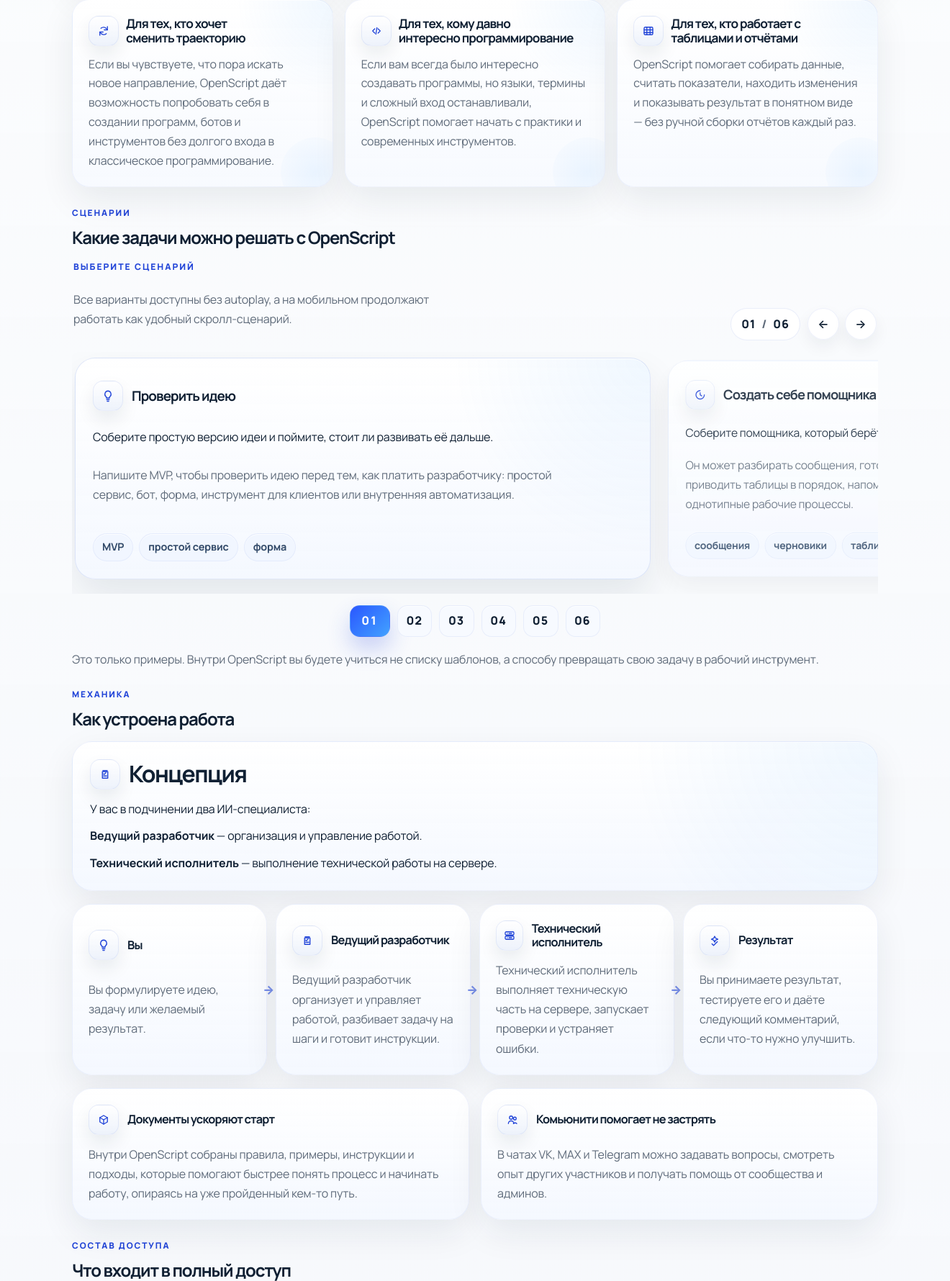
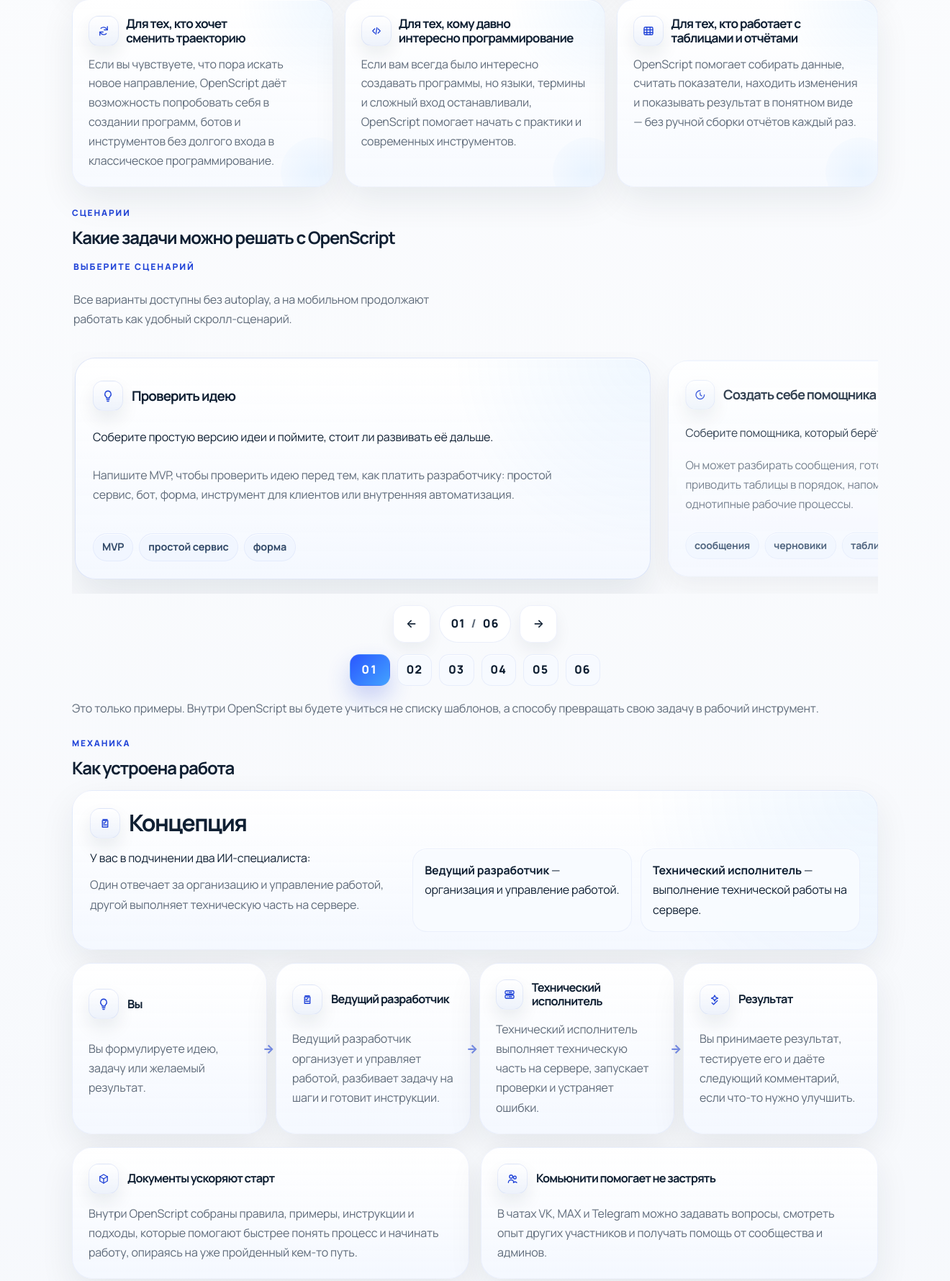
Before and after one commit to MaksimUnimax/ai-starter-community, a FastAPI app: page / in a window 1320 px wide; the page is wider, and only the part inside the window is pictured. Shown: the part 1283-3063 px from the top of that part at 72% size. Run offline with FastAPI, Linux system fonts and the light colour scheme.

Commit message:
Rebalance offer, carousel controls, and concept card

```diff
--- a/source/app/public_landing/templates/index.html
+++ b/source/app/public_landing/templates/index.html
@@ -199,21 +199,6 @@
             <p class="panel-kicker">Выберите сценарий</p>
             <p class="muted">Все варианты доступны без autoplay, а на мобильном продолжают работать как удобный скролл-сценарий.</p>
           </div>
-          <div class="carousel-control-row">
-            <div class="carousel-counter" aria-live="polite">
-              <span data-carousel-current>01</span>
-              <span class="carousel-counter-separator">/</span>
-              <span data-carousel-total>06</span>
-            </div>
-            <div class="carousel-nav">
-              <button type="button" class="carousel-button" data-carousel-prev aria-label="Предыдущий сценарий">
-                <span aria-hidden="true">←</span>
-              </button>
-              <button type="button" class="carousel-button" data-carousel-next aria-label="Следующий сценарий">
-                <span aria-hidden="true">→</span>
-              </button>
-            </div>
-          </div>
         </div>
 
         <div class="carousel-viewport" data-carousel-viewport tabindex="0" aria-label="Сценарии OpenScript">
@@ -286,6 +271,20 @@
           </div>
         </div>
 
+        <div class="carousel-bottom-controls" aria-label="Управление сценарием">
+          <button type="button" class="carousel-button" data-carousel-prev aria-label="Предыдущий сценарий">
+            <span aria-hidden="true">←</span>
+          </button>
+          <div class="carousel-counter" aria-live="polite">
+            <span data-carousel-current>01</span>
+            <span class="carousel-counter-separator">/</span>
+            <span data-carousel-total>06</span>
+          </div>
+          <button type="button" class="carousel-button" data-carousel-next aria-label="Следующий сценарий">
+            <span aria-hidden="true">→</span>
+          </button>
+        </div>
+
         <div class="carousel-stepper" role="tablist" aria-label="Сценарии OpenScript">
           <button type="button" class="carousel-step is-active" data-carousel-step data-carousel-dot data-index="0" aria-label="Проверить идею"><span>01</span></button>
           <button type="button" class="carousel-step" data-carousel-step data-carousel-dot data-index="1" aria-label="Создать себе помощника"><span>02</span></button>
@@ -309,9 +308,20 @@
 
       <article class="card stack flow-card flow-card--intro">
         {{ card_head('plan', 'Концепция') }}
+        <div class="concept-layout">
+          <div class="stack concept-lead">
             <p>У вас в подчинении два ИИ-специалиста:</p>
+            <p class="muted">Один отвечает за организацию и управление работой, другой выполняет техническую часть на сервере.</p>
+          </div>
+          <div class="concept-roles" aria-label="Роли в концепции">
+            <article class="concept-role">
               <p><strong>Ведущий разработчик</strong> — организация и управление работой.</p>
+            </article>
+            <article class="concept-role">
               <p><strong>Технический исполнитель</strong> — выполнение технической работы на сервере.</p>
+            </article>
+          </div>
+        </div>
       </article>
 
       <div class="specialists-flow" aria-label="Поток работы OpenScript">
@@ -408,6 +418,12 @@
         <div class="stack offer-copy">
           <p class="section-kicker">Финальное предложение</p>
           <h2 class="section-title">Полный доступ — 4 990 ₽</h2>
+          <p class="offer-renewal">
+            Продлевать подписку ChatGPT Plus и аренду сервера можно по отдельности в личном кабинете.
+          </p>
+          <a class="button button-primary offer-cta" href="{{ start_href }}">Начать работу</a>
+        </div>
+
         <div class="offer-value-grid">
           <article class="offer-value-card">
             {{ card_head('price', 'На 1 месяц') }}
@@ -422,11 +438,6 @@
             <p class="muted">Помощь с настройкой и началом работы</p>
             <p class="muted">Комьюнити в VK, MAX и Telegram</p>
           </article>
-          </div>
-          <p class="offer-renewal">
-            Продлевать подписку ChatGPT Plus и аренду сервера можно по отдельности в личном кабинете.
-          </p>
-          <a class="button button-primary offer-cta" href="{{ start_href }}">Начать работу</a>
         </div>
       </div>
     </section>
--- a/source/app/static/styles.css
+++ b/source/app/static/styles.css
@@ -2015,7 +2012,70 @@ button:hover {
 }
 
 .public-landing-page .offer-renewal {
-  max-width: 72ch;
+  max-width: 64ch;
+  padding: 12px 14px;
+  border-radius: 16px;
+  border: 1px solid rgba(159, 178, 233, 0.16);
+  background: rgba(247, 250, 255, 0.96);
+  box-shadow: inset 0 1px 0 rgba(255, 255, 255, 0.76);
+  line-height: 1.62;
+}
+
+.public-landing-page .carousel-stage {
+  display: grid;
+  gap: 12px;
+}
+
+.public-landing-page .carousel-bottom-controls {
+  display: flex;
+  align-items: center;
+  justify-content: center;
+  gap: 12px;
+  flex-wrap: wrap;
+}
+
+.public-landing-page .carousel-bottom-controls .carousel-button {
+  width: 52px;
+  height: 52px;
+  border-radius: 16px;
+}
+
+.public-landing-page .carousel-bottom-controls .carousel-counter {
+  min-height: 52px;
+  padding-inline: 16px;
+}
+
+.public-landing-page .concept-layout {
+  display: grid;
+  grid-template-columns: minmax(0, 0.82fr) minmax(0, 1.18fr);
+  gap: 16px;
+  align-items: start;
+}
+
+.public-landing-page .concept-lead {
+  gap: 10px;
+}
+
+.public-landing-page .concept-lead p,
+.public-landing-page .concept-role p {
+  margin: 0;
+  line-height: 1.7;
+}
+
+.public-landing-page .concept-roles {
+  display: grid;
+  grid-template-columns: repeat(2, minmax(0, 1fr));
+  gap: 12px;
+}
+
+.public-landing-page .concept-role {
+  display: grid;
+  gap: 8px;
+  padding: 16px;
+  border-radius: 20px;
+  border: 1px solid rgba(159, 178, 233, 0.14);
+  background: rgba(248, 251, 255, 0.96);
+  box-shadow: inset 0 1px 0 rgba(255, 255, 255, 0.8);
 }
 
 @media (max-width: 1100px) {
```
Also changed, not shown: other parts of source/app/static/styles.css (+31 -9 lines). Lines whose indentation alone changed are shown as unchanged.
